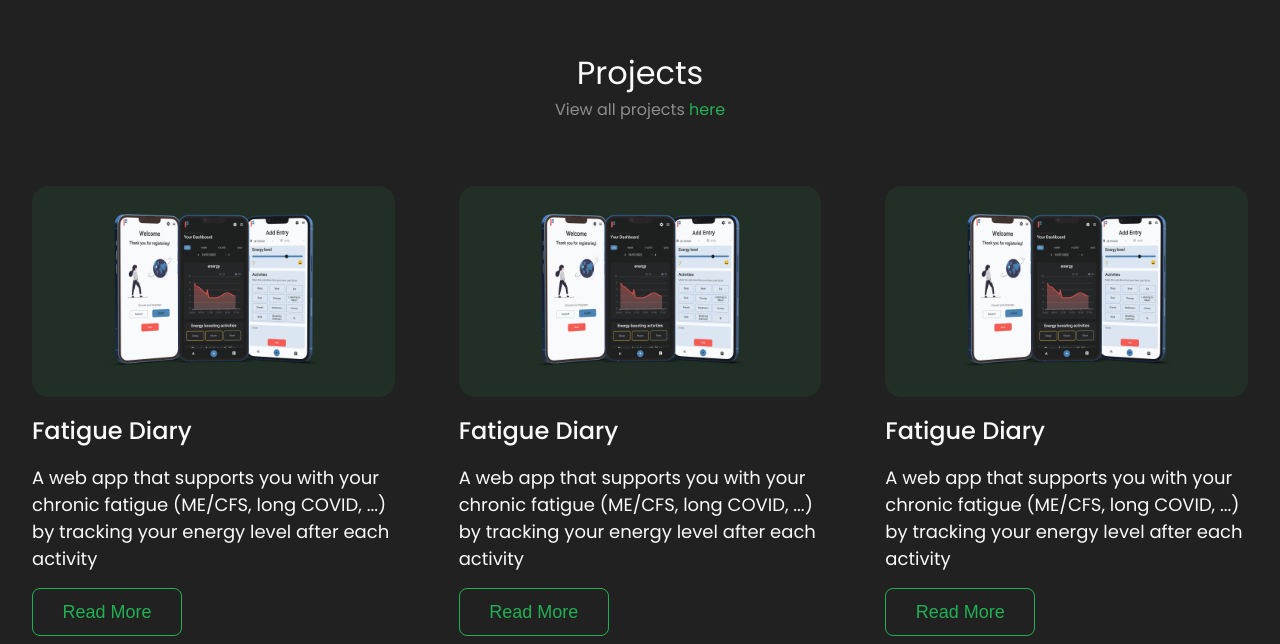
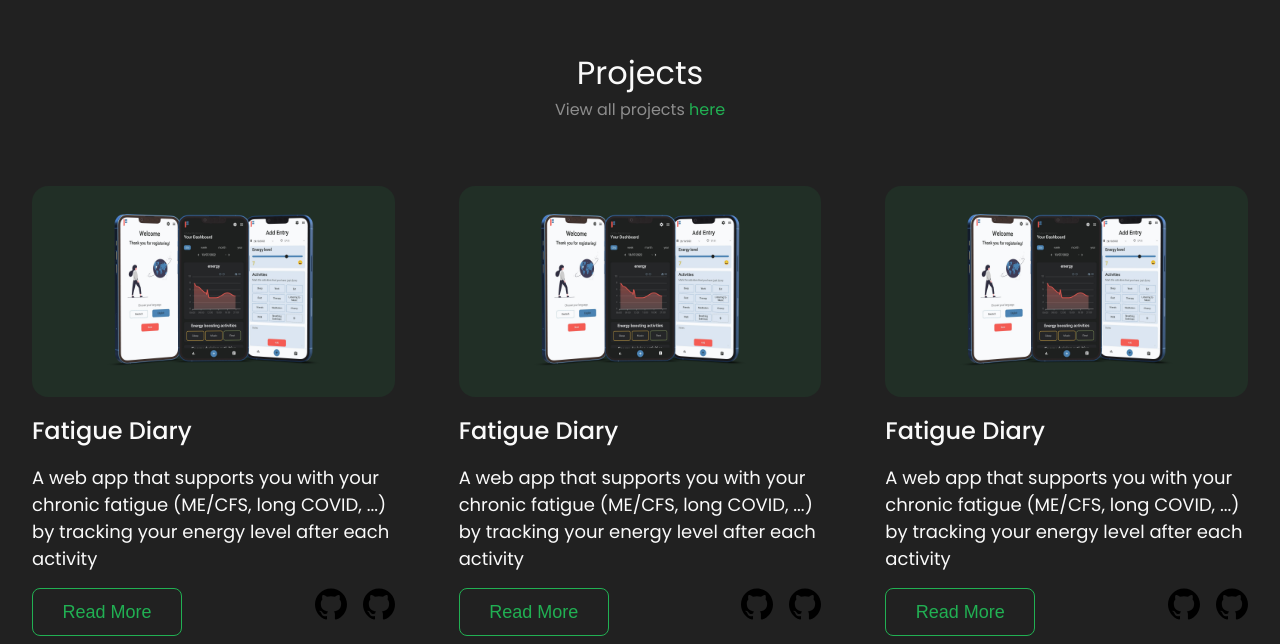
Before and after one commit to jonjampen/portfolio, a SvelteKit app: page / in a window 1280 px wide. Shown: the part 767-1411 px from the top of the page. Built offline with nearby package versions, Linux system fonts and the light colour scheme.

Commit message:
Adding icons and links

```diff
--- a/src/global.scss
+++ b/src/global.scss
@@ -67,10 +67,20 @@ button {
     height: 48px;
     width: 100px;
     border-radius: 8px;
-    border: 1px solid var(--primary);
-    cursor: pointer;
-    background-color: var(--background);
-    color: var(--primary);
+
+    &.secondary {
+        border: 1px solid var(--primary);
+        cursor: pointer;
+        background-color: transparent;
+        color: var(--primary);
+    }
+
+    &.primary {
+        border: none;
+        cursor: pointer;
+        background-color: var(--primary);
+        color: var(--white);
+    }
 }
 
 a {
@@ -79,3 +89,8 @@ a {
     color: var(--primary);
     text-decoration: solid;
 }
+
+.icon {
+    width: 32px;
+    height: 32px;
+}
--- a/src/routes/Project.svelte
+++ b/src/routes/Project.svelte
@@ -7,7 +7,12 @@
 		A web app that supports you with your chronic fatigue (ME/CFS, long COVID, ...) by tracking your
 		energy level after each activity
 	</p>
-	<button>Read More</button>
-	<!-- Github -->
-	<!-- Live -->
+
+	<div class="links">
+		<button class="secondary">Read More</button>
+		<div class="icons">
+			<img src="/icons/github.svg" alt="Project on GitHub" class="icon" />
+			<img src="/icons/github.svg" alt="Live version of the Project" class="icon" />
+		</div>
+	</div>
 </div>
--- a/src/routes/hero.svelte
+++ b/src/routes/hero.svelte
@@ -2,5 +2,5 @@
 	<h5>Hey, I'm</h5>
 	<h1>Jon Jampen</h1>
 
-	<button>Get in touch</button>
+	<button class="secondary">Get in touch</button>
 </section>
--- a/src/style/projects.scss
+++ b/src/style/projects.scss
@@ -2,7 +2,7 @@ section.projects {
     & .projects-container {
         display: flex;
         flex-direction: row;
-        justify-content: center;
+        justify-content: space-evenly;
         align-items: flex-start;
         gap: 64px;
         margin-top: 64px;
@@ -22,6 +22,18 @@ section.projects {
                     border-radius: 16px;
                 }
             }
+
+            & .links {
+                display: flex;
+                flex-direction: row;
+                justify-content: space-between;
+
+                & .icons {
+                    display: flex;
+                    flex-direction: row;
+                    gap: 16px;
+                }
+            }
         }
     }
 }
```
Also changed, not shown: static/icons/github.svg (added).
